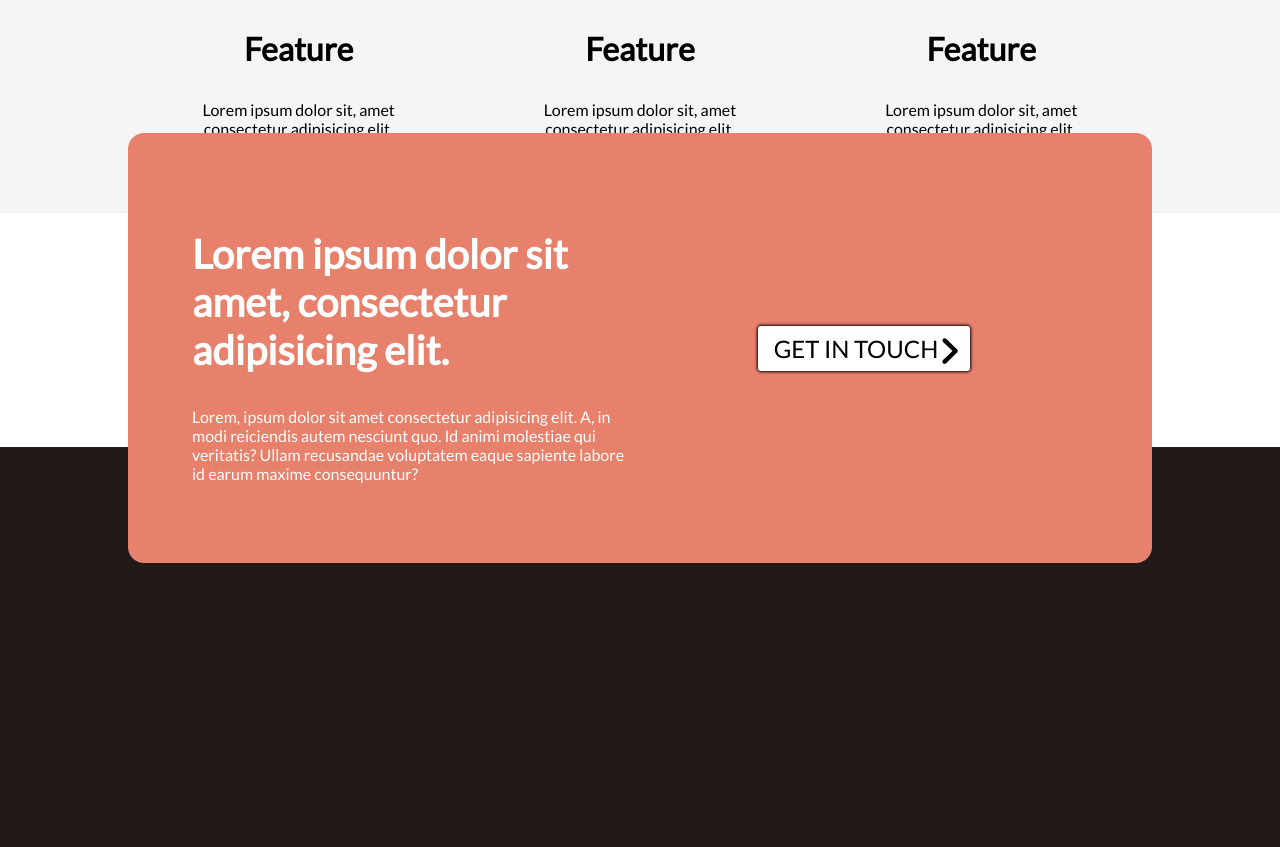
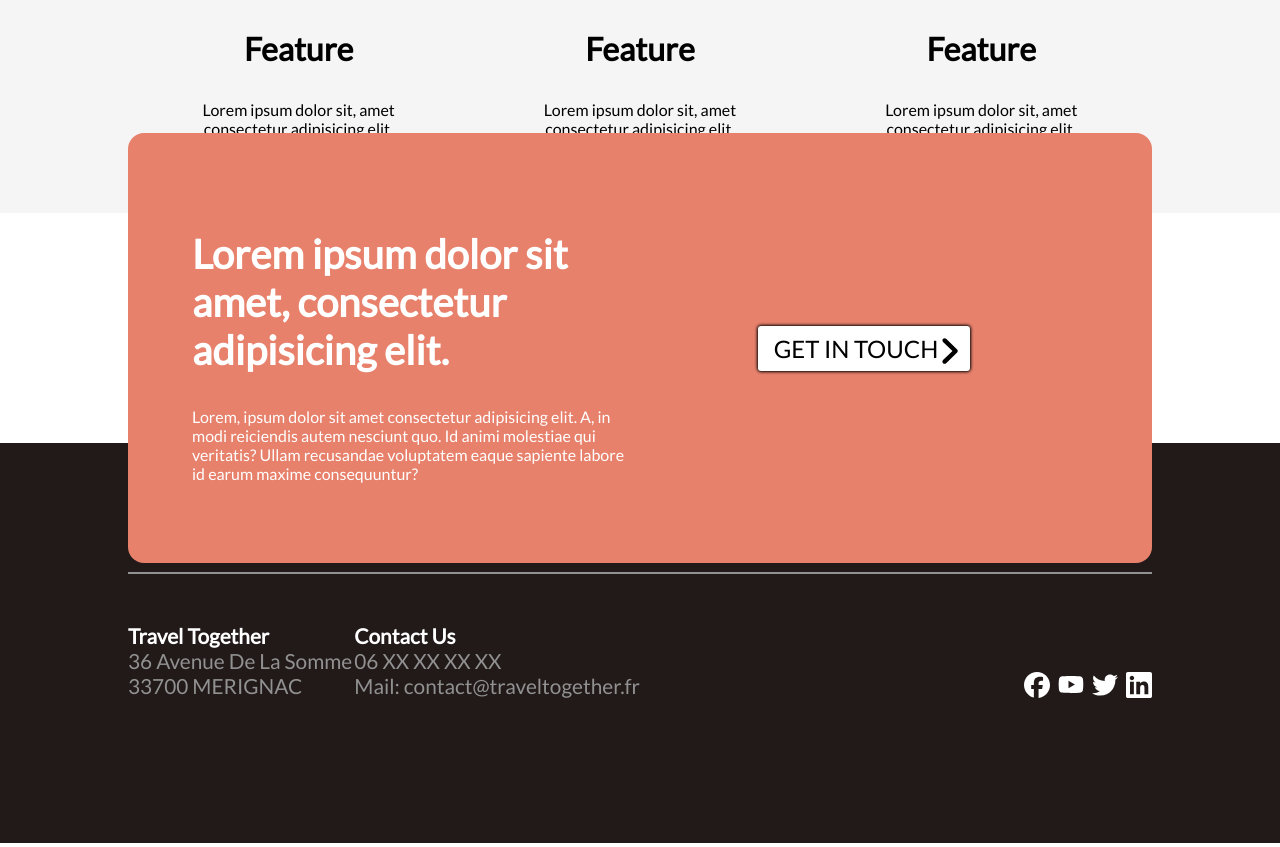
Before and after one commit to ZugastiKevin/html-css-scss---jour-12---exo-1---travel-together, a website: page index.html in a window 1280 px wide. Shown: the part 1172-2019 px from the top of the page. Drawn offline with Linux system fonts and the light colour scheme.

Commit message:
add: footer and css

```diff
--- a/assets/scss/abstracts/_variables.scss
+++ b/assets/scss/abstracts/_variables.scss
@@ -11,7 +11,8 @@ $light-grey: #919191;
 $arrow-primary: invert(0%) sepia(98%) saturate(8%) hue-rotate(157deg) brightness(90%) contrast(102%);
 $arrow-secondary: invert(52%) sepia(9%) saturate(3669%) hue-rotate(320deg) brightness(123%) contrast(81%);
 
-$svg-color: invert(52%) sepia(9%) saturate(3669%) hue-rotate(320deg) brightness(123%) contrast(81%);
+$svg-color-saumon: invert(52%) sepia(9%) saturate(3669%) hue-rotate(320deg) brightness(123%) contrast(81%);
+$svg-color-white: invert(100%) sepia(0%) saturate(7485%) hue-rotate(266deg) brightness(108%) contrast(103%);
 
 $bg-banner: #e7816b;
 $bg-bottom: #1d1d1f;
--- a/assets/scss/base/_base.scss
+++ b/assets/scss/base/_base.scss
@@ -27,6 +27,13 @@ h3 {
     margin-bottom: 1rem;
 }
 
+h4 {
+    font-size: 1.3rem;
+    text-transform: capitalize;
+    color: variable.$white;
+    margin-bottom: 0;
+}
+
 ul {
     list-style: none;
     padding-left: 0;
--- a/assets/scss/layout/_footer.scss
+++ b/assets/scss/layout/_footer.scss
@@ -1,15 +1,17 @@
 @use "../abstracts/variables" as variable;
 
 footer {
-    margin-top: -14.5vh;
     background-color: variable.$semi-black;
     height: 50vh;
-    #footer {
+    #second-nav {
         .second-nav {
-
+            margin-top: 0;
+            padding-bottom: 3rem;
             display: flex;
             justify-content: center;
             justify-content: space-between;
+            align-items: center;
+            border-bottom: 2px solid variable.$light-grey;
             .second-logo-container {
                 width: 30%;
             }
@@ -18,4 +20,49 @@ footer {
             }
         }
     }
+    #infos {
+        .infos {
+            display: flex;
+            justify-content: center;
+            justify-content: space-between;
+            color: variable.$light-grey;
+            .list-infos {
+                width: 50%;
+                display: flex;
+                justify-content: space-between;
+                ul {
+                    font-size: 1.3rem;
+                    gap: 0;
+                }
+                .list {
+                    display: flex;
+                    flex-direction: column;
+                    text-transform: capitalize;
+                    .upper {
+                        text-transform: uppercase;
+                    }
+                    a {
+                        text-transform: none;
+                    }
+                }
+            }
+            .social {
+                width: 50%;
+                display: flex;
+                justify-content: flex-end;
+                align-items: flex-end;
+                .social-icon {
+                    width: 25%;
+                    display: flex;
+                    justify-content: flex-end;
+                    align-items: center;
+                    gap: 0.5rem;
+                    .icon-container {
+                        width: 100%;
+                        filter: variable.$svg-color-white;
+                    }
+                }
+            }
+        }
+    }
 }
--- a/assets/scss/pages/_home.scss
+++ b/assets/scss/pages/_home.scss
@@ -128,7 +128,7 @@
 
                 .svg-container {
                     width: 25%;
-                    filter: variable.$svg-color;
+                    filter: variable.$svg-color-saumon;
                 }
 
                 .feature-body {
@@ -155,6 +155,7 @@
         align-items: center;
         padding: 4rem;
         margin-top: -10vh;
+        margin-bottom: -15vh;
         z-index: 1;
     }
     .banner-body {
--- a/index.html
+++ b/index.html
@@ -114,7 +114,7 @@
         </section>
     </main>
     <footer>
-        <section id="footer">
+        <section id="second-nav">
             <div class="container second-nav">
                 <div class="second-logo-container">
                     <img src="./assets/img/Logo-white.png" alt="logo blanc">
@@ -129,6 +129,50 @@
                 </div>
             </div>
         </section>
+        <section id="infos">
+            <div class="container infos">
+                <div class="list-infos">
+                    <div class="list address">
+                        <ul class="list">
+                            <li><h4>travel together</h4></li>
+                            <li>36 avenue de la somme</li>
+                            <li class="upper">33700 merignac</li>
+                        </ul>
+                    </div>
+                    <div class="list contact">
+                        <ul class="list">
+                            <li><h4>contact us</h4></li>
+                            <li class="upper">06 xx xx xx xx</li>
+                            <li>mail: <a href="#">contact@traveltogether.fr</a></li>
+                        </ul>
+                    </div>
+                </div>
+                <div class="social">
+                    <ul class="social-icon">
+                        <li class="icon-container">
+                            <a href="#">
+                                <img src="./assets/svg/facebook-brands.svg" alt="facebook">
+                            </a>
+                        </li>
+                        <li class="icon-container">
+                            <a href="#" >
+                                <img src="./assets/svg/youtube-brands.svg" alt="youtube">
+                            </a>
+                        </li>
+                        <li class="icon-container">
+                            <a href="#">
+                                <img src="./assets/svg/twitter-brands.svg" alt="X">
+                            </a>
+                        </li>
+                        <li class="icon-container">
+                            <a href="#">
+                                <img src="./assets/svg/linkedin-brands.svg" alt="linkedin">
+                            </a>
+                        </li>
+                    </ul>
+                </div>
+            </div>
+        </section>
     </footer>
 </body>
 </html>
```
Also changed, not shown: assets/css/style.css, assets/svg/facebook-brands.svg (added), assets/svg/linkedin-brands.svg (added), assets/svg/twitter-brands.svg (added), assets/svg/youtube-brands.svg (added), 1 other file.
